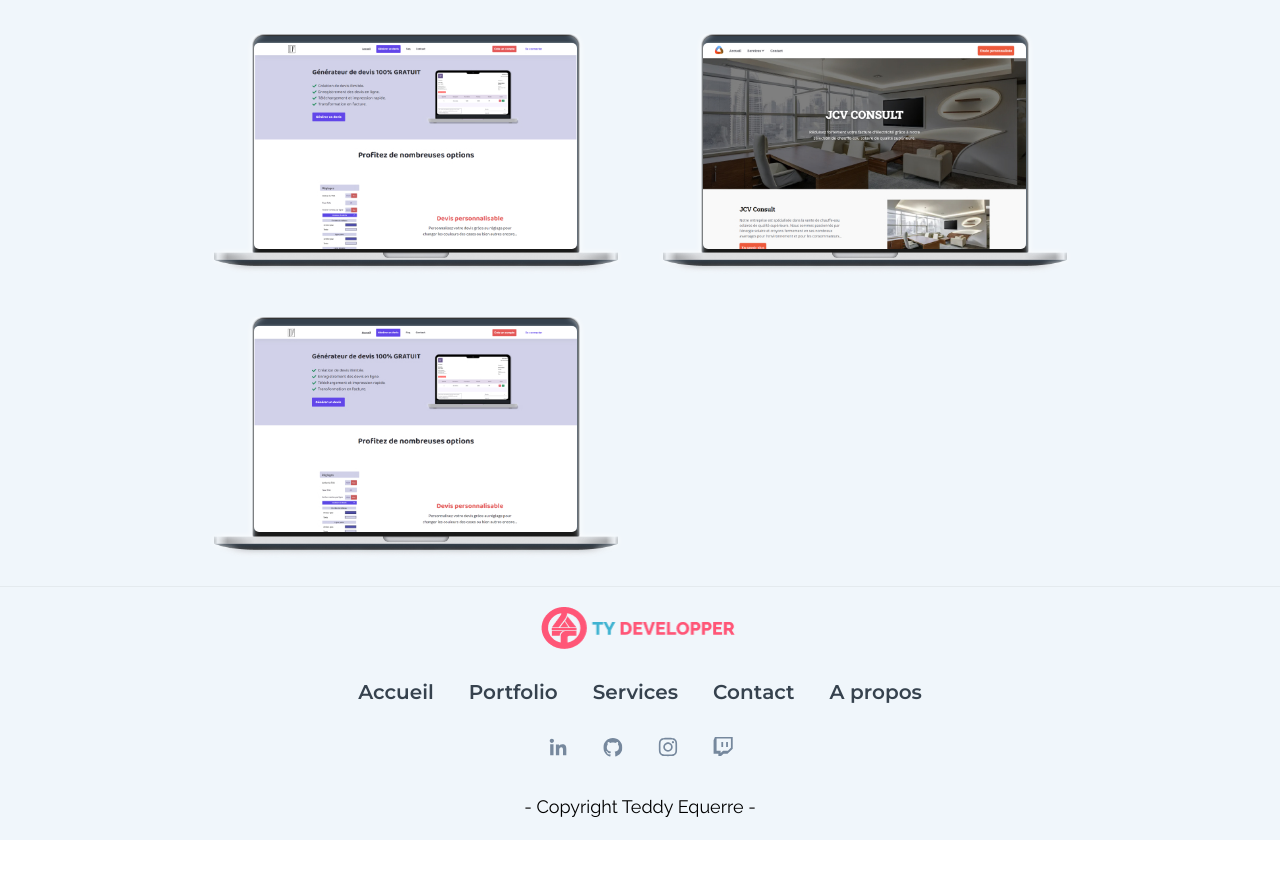
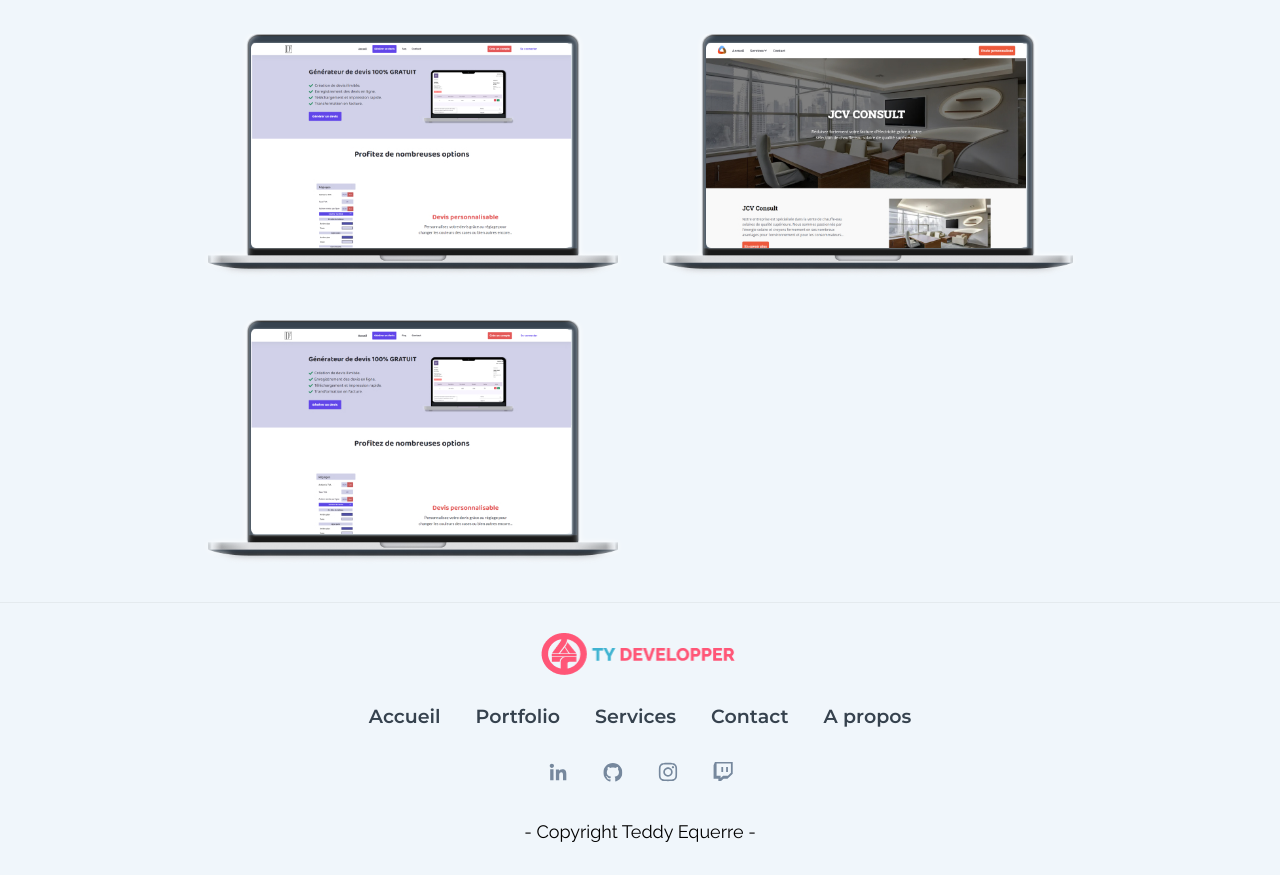
Before and after one commit to maakino/TY-Developper, a website: page portfolio.html in a window 1280 px wide. Shown: the part 280-1155 px from the top of the page. Before the commit the page ends 1120 px from the top, so only its background shows below. Drawn offline with Linux system fonts and the light colour scheme; files whose address does not match are found by name.

Commit message:
fix bug contact home portfolio

```diff
--- a/js/card.js
+++ b/js/card.js
@@ -63,7 +63,7 @@
   <h2 class="title title-secondary"> ${project.title} </h2>
   </span>
   <p class ="txt"> ${project.desc} </p>
-  <p class = "title techno "> Technologie : <span class="txt">${project.techno} </span>  </p>
+  <p class = "title techno "> Technologie : <span class="title">${project.techno} </span>  </p>
   <a href="${project.type == "Voir le projet" ? project.url_site : project.url_maquette}" target="__blank"> ${project.type} </a>
   </div>
   </div>
--- a/src/scss/class-utils/padding.scss
+++ b/src/scss/class-utils/padding.scss
@@ -3,7 +3,7 @@
   @include media(small) {
     padding: 3rem 2.7rem;
   }
-  @include media(large){
+  @include media(medium){
     padding: 4.4rem 2.7rem;
   }
   @include media(extra-large){
@@ -14,9 +14,9 @@
 .padding {
     padding: 2rem 1.1rem;
     @include media(small) {
-      padding: 2rem 2.7rem;
+      padding: 3rem 2.7rem;
     }
     @include media(extra-large) {
-      padding: 3.2rem 24.7rem;
+      padding: 7.0rem 24.7rem;
     }
   }
--- a/src/scss/component/cardHover.scss
+++ b/src/scss/component/cardHover.scss
@@ -1,11 +1,11 @@
 .cardProject {
   position: relative;
   margin: auto;
-  @include media (small){
+  @include media(small) {
     margin: 0;
   }
   &__content {
-    @include media (extra-small){
+    @include media(extra-small) {
       min-width: 21rem;
       left: 3.2rem;
       min-height: 13.5rem;
@@ -29,35 +29,32 @@
     background-repeat: no-repeat;
     background-size: cover;
     border-radius: 0.5rem;
-
     h2 {
       text-align: center;
-      display: none;
+      color: transparent;
     }
   }
-  &-hover{
-
+  &-hover {
     z-index: 100;
     display: flex;
     align-items: center;
     justify-content: center;
     transition: 0.5s;
-    @include media (medium){
+    @include media(medium) {
       width: 32.3rem;
       height: 20.6rem;
     }
     &:hover {
       transition: 0.5s;
       background: rgba(253, 80, 120, 0.9);
-        h2{
+      h2 {
         color: var(--txt-secondary-color);
         display: block;
-
       }
     }
   }
-  &__mockup{
-   @include media (extra-small){
+  &__mockup {
+    @include media(extra-small) {
       width: 27.5rem;
       height: auto;
     }
--- a/src/scss/component/cardLastProject.scss
+++ b/src/scss/component/cardLastProject.scss
@@ -3,7 +3,6 @@
     display: flex;
     flex-direction: column;
     gap: 8rem;
-    margin-bottom: 3.4rem;
     @include media (medium){
       gap: 16rem;
 
@@ -73,6 +72,6 @@
   .btn-secondary {
     width: max-content;
     margin: auto;
+    margin-top: 7rem;
   }
-
 }
--- a/src/scss/component/nav.scss
+++ b/src/scss/component/nav.scss
@@ -40,7 +40,7 @@
         font-family: "Montserrat";
         color: var(--txt-primary-color);
         font-weight: 400;
-        font-size: clamp(1.9rem, 5vw, 2rem);
+        font-size: clamp(1.8rem, 5vw, 1.9rem);
         &:hover {
           color: var(--links-primary-color);
           transition: 0.2s;
--- a/src/scss/component/popin.scss
+++ b/src/scss/component/popin.scss
@@ -43,6 +43,40 @@
       margin-left: auto;
       filter: invert(52%) sepia(27%) saturate(1898%) hue-rotate(308deg)
         brightness(96%) contrast(112%);
+    width: clamp(2.4rem, 5vw, 2.8rem);
+
+    }
+  }
+  .cardProject{
+    cursor: inherit;
+    &-hover{
+      display: none;
+    }
+    &__content{
+      @include media (extra-small){
+        min-width: 20.5rem;
+        min-height: 13rem;
+        left: 3.2rem;
+      }
+      min-width: 24rem;
+      min-height: 15.4rem;
+      left: 4rem;
+      cursor: inherit;
+      @include media (small){
+        width: 38rem;
+        left: 6rem;
+        height: 25rem;
+      }
+    }
+    &__mockup{
+      @include media (extra-small){
+        width: 26.8rem;
+      }
+     width: 31.7rem;
+      height: auto;
+      @include media (small){
+        width: 50rem;
+      }
     }
   }
 }
--- a/src/scss/layout/header.scss
+++ b/src/scss/layout/header.scss
@@ -27,7 +27,7 @@
 
   &-social {
     display: flex;
-    gap: 3.5rem;
+    gap: 2.5rem;
     justify-content: center;
     width: 100%;
     margin-top: 3.5rem;
@@ -51,7 +51,8 @@
   }
   &-logo {
     cursor: pointer;
-  }
+    width: 150px;
+    height: auto;
 }
 
 .hiddenMobile {
@@ -86,3 +87,4 @@
   padding-top: 1.5rem;
   background-color: red;
 }
+}
--- a/src/scss/page/about.scss
+++ b/src/scss/page/about.scss
@@ -4,7 +4,7 @@
   background-color: var(--background-primary-color);
   h1 {
     font-size: clamp(1.8rem, 2.4rem + 2.5vw, 4.8rem);
-    margin-bottom: 5.6rem;
+    margin-bottom: 2.5rem;
     text-align: center;
     @include media(large) {
       text-align: center;
@@ -17,7 +17,7 @@
   }
   &__info {
     display: flex;
-    flex-direction: column;
+    flex-direction: column-reverse;
     justify-content: center;
     align-items: flex-start;
     gap: 3.2rem;
--- a/src/scss/page/contact.scss
+++ b/src/scss/page/contact.scss
@@ -1,13 +1,16 @@
 .contact {
   background-color: var(--background-primary-color);
   text-align: center;
+
   form {
     display: flex;
     flex-direction: column;
     gap: 3.5rem;
+    width: 95%;
+    margin: auto;
+
     @include media (small){
-      width: 59rem;
-      margin: auto;
+      width: 80%;
     }
     @include media (medium){
       width: 65.2rem;
--- a/src/scss/section/portfolio.scss
+++ b/src/scss/section/portfolio.scss
@@ -1,37 +1,64 @@
-.portfolio{
+.portfolio {
   background-color: var(--background-secondary-color);
 
-    &Content{
+  &Content {
     display: flex;
     flex-direction: column;
     text-align: center;
-        gap: 1.0rem;
-        @include media (large){
+    gap: 1rem;
+    @include media(large) {
       gap: 2.3rem;
     }
   }
 
-    &-gallery{
+  &-gallery {
     display: grid;
-       grid-template-columns: repeat(1,1fr);
+    grid-template-columns: repeat(1, 1fr);
     gap: 3.5rem;
     align-self: center;
     position: relative;
-       @include media (medium){
-        grid-template-columns: repeat(2,1fr);
+    @include media(medium) {
+      grid-template-columns: repeat(2, 1fr);
     }
-        @include media (large){
+    @include media(large) {
     }
-        @include media (extra-large){
-            grid-template-columns: repeat(3,1fr);
+    @include media(extra-large) {
+      grid-template-columns: repeat(3, 1fr);
     }
-        img{
+    img {
       cursor: pointer;
       height: auto;
-            min-width: 38.5rem;
     }
   }
-.btn{
+  .btn {
     margin: auto;
   }
+  .cardProject {
+    @include media(extra-small) {
+      width: 100%;
     }
+    max-width: 100%;
+    &__mockup {
+      @include media(extra-small) {
+        width: 29.8rem;
+      }
+      width: 38.5rem;
+      @include media(small) {
+        width: 42rem;
+      }
+    }
+    &__content {
+      @include media(extra-small) {
+        min-width: 23rem;
+        left: 3.4rem;
+        min-height: 14.9rem;
+      }
+      @include media(small) {
+        width: 32rem;
+        height: 20.5rem;
+        left: 4.8rem;
+        max-width: none;
+      }
+    }
+  }
+}
--- a/src/scss/section/services.scss
+++ b/src/scss/section/services.scss
@@ -14,7 +14,7 @@
     align-self: center;
     justify-self: center;
     @include media(small) {
-      grid-template-columns: repeat(1, 600px);
+      grid-template-columns: repeat(1, 1fr);
     }
     @include media(medium) {
       grid-template-columns: repeat(1, 600px);
```
Also changed, not shown: index.html (+6 -6 lines), css/style.css, src/scss/base/base.scss (line endings or trailing spaces), 1 other file. Lines whose indentation alone changed are shown as unchanged.
